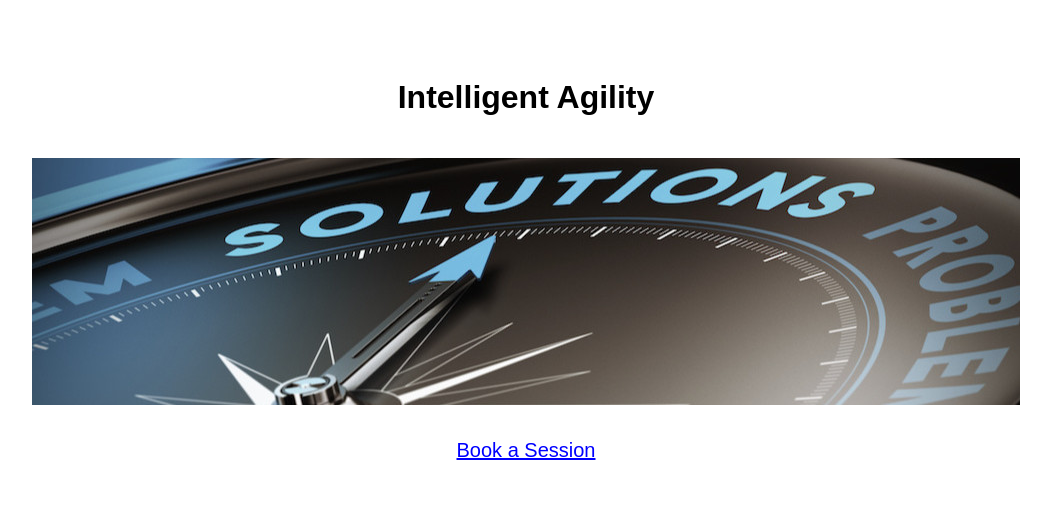
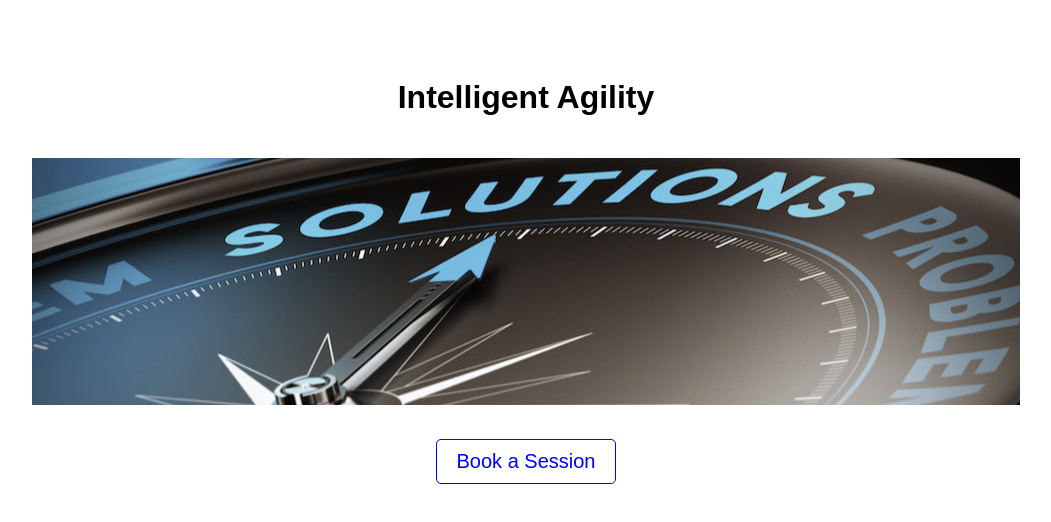
Before and after one commit to nickwarn1946/NWC-Website, a React (Vite) app: page / in a window 1280 px wide. Shown: the top 522 px of the page, without its empty margins (114-1165 px from the left). Built offline with nearby package versions, Linux system fonts and the light colour scheme.

Commit message:
Update App.jsx

```diff
--- a/src/App.jsx
+++ b/src/App.jsx
@@ -1,5 +1,6 @@
 import React from 'react';
-import { HashRouter as Router, Routes, Route } from 'react-router-dom';
+// Added 'Link' to the import list below
+import { HashRouter as Router, Routes, Route, Link } from 'react-router-dom';
 import Payment from './pages/Payments';
 
 const Home = () => (
@@ -11,12 +12,13 @@ const Home = () => (
       style={{ maxWidth: '100%', height: 'auto', marginTop: '20px' }}
     />
     <br />
-    <a
-      href="#/payments"
-      style={{ fontSize: '20px', color: 'blue', display: 'inline-block', marginTop: '30px' }}
+    {/* CHANGED: Using <Link to="/payments"> instead of <a href="#/payments"> */}
+    <Link
+      to="/payments"
+      style={{ fontSize: '20px', color: 'blue', display: 'inline-block', marginTop: '30px', textDecoration: 'none', border: '1px solid blue', padding: '10px 20px', borderRadius: '5px' }}
     >
       Book a Session
-    </a>
+    </Link>
   </div>
 );
 
```
